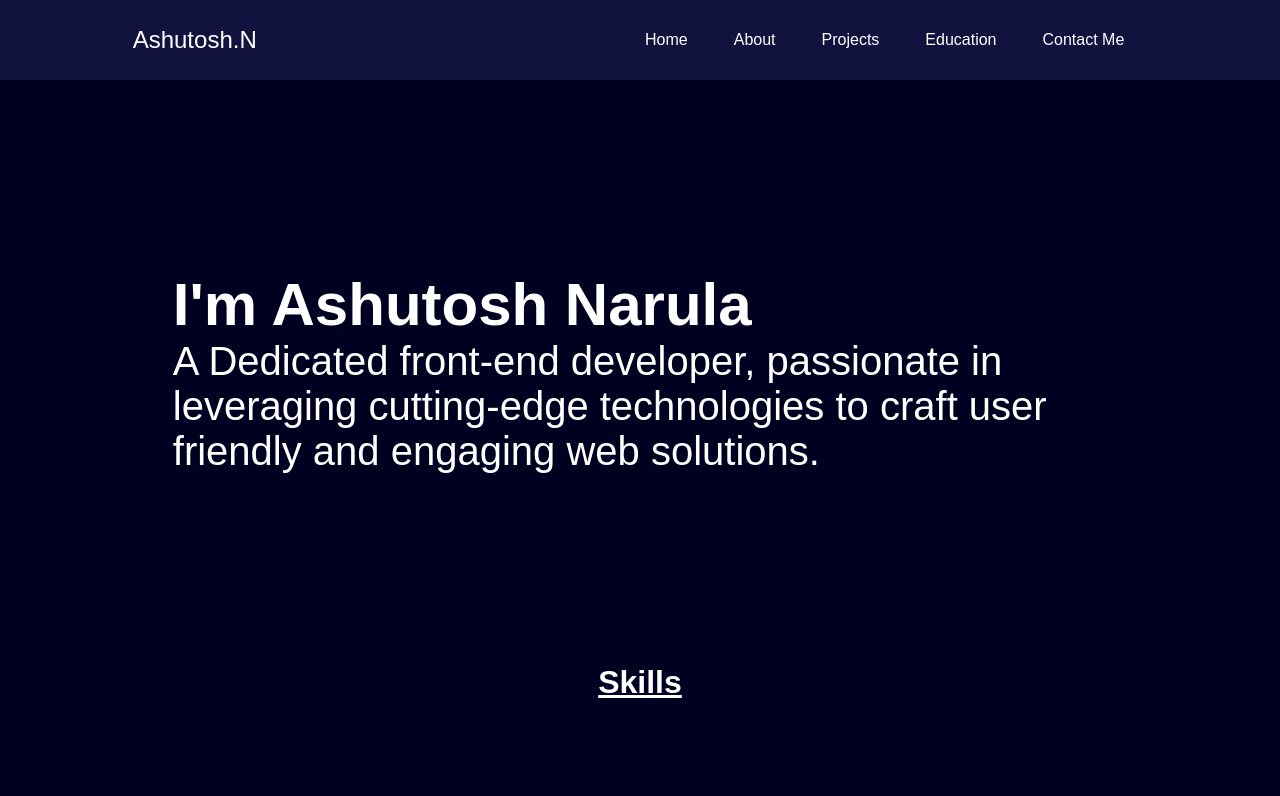
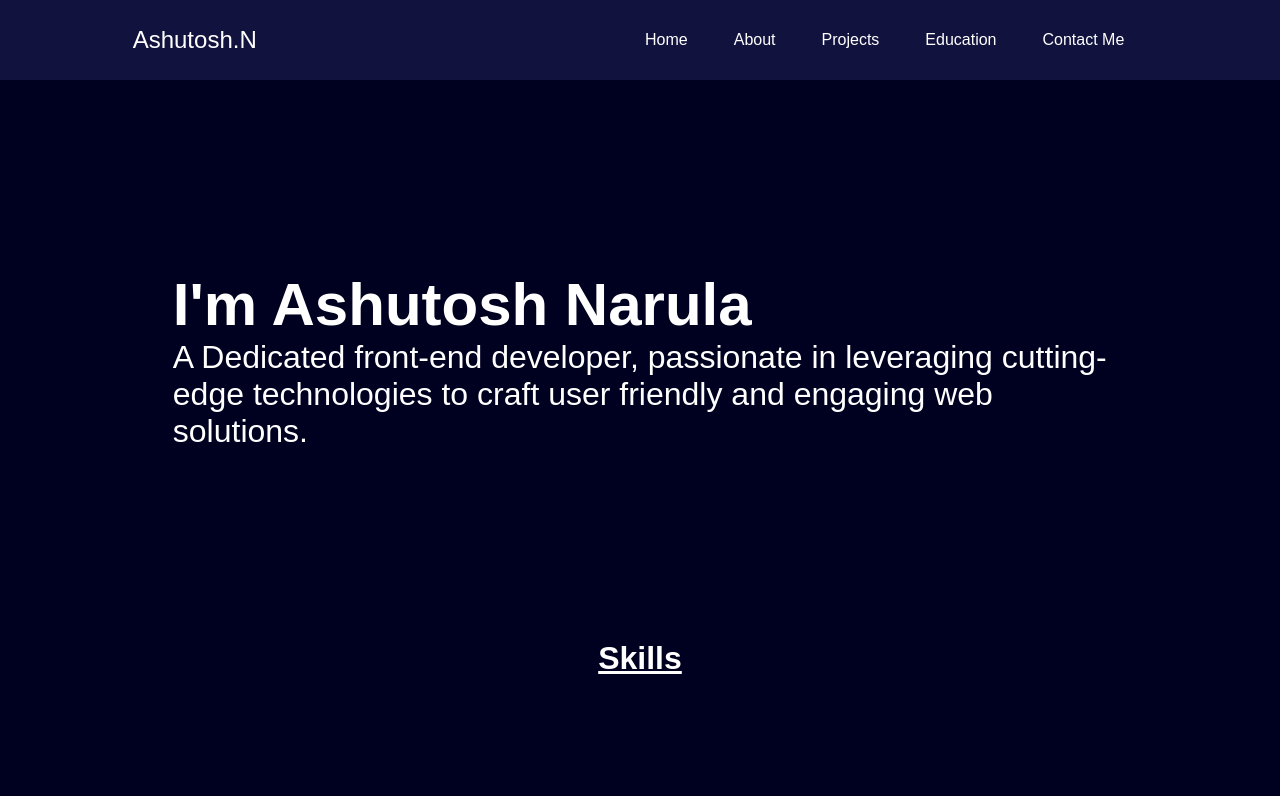
Before and after one commit to ashu-0511/PORTFOLIO, a React (Create React App) app: page /About in a window 1280 px wide. Shown: the top 796 px of the page. Built offline with nearby package versions, Linux system fonts and the light colour scheme.

Commit message:
deleted file

```diff
--- a/src/About.jsx
+++ b/src/About.jsx
@@ -13,9 +13,10 @@ function About() {
             <div>
                 <section className="firstsection1">
                     <div className="leftsection">
-                        <div><h2>I'm Ashutosh Narula</h2></div>
-                        A Dedicated front-end developer, passionate in leveraging cutting-edge technologies to craft user friendly and engaging
-                        web solutions.
+                        <div><h2>I'm Ashutosh Narula</h2>
+                            <p className="about">A Dedicated front-end developer, passionate in leveraging cutting-edge technologies to craft user friendly and engaging
+                                web solutions.</p>
+                        </div>
                     </div>
 
                 </section>
--- a/src/App.css
+++ b/src/App.css
@@ -9,4 +9,8 @@ body {
   font-family: "Poppins", sans-serif;
 }
 
+.about {
+  font-size: 32px;
+}
+
 @import url('https://fonts.googleapis.com/css2?family=Poppins:wght@400;600;700&display=swap')
```
Also changed, not shown: public/manifest.json (deleted).
